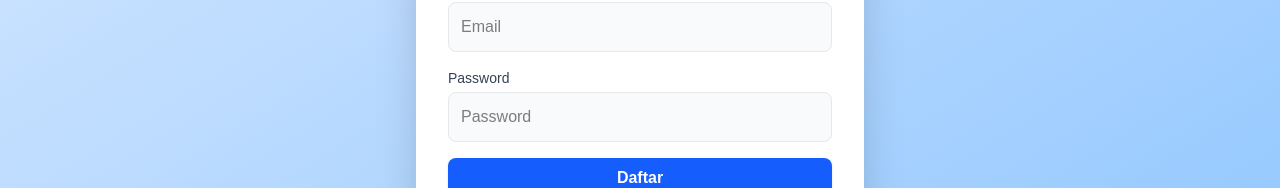
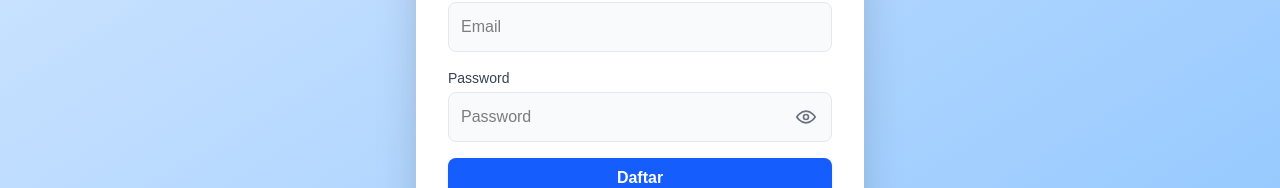
Before and after one commit to Ballon14/pajak, a Next.js app: page /register in a window 1280 px wide. Shown: the part 409-597 px from the top of the page. Built offline with nearby package versions, Linux system fonts and the light colour scheme.

Commit message:
update show password

```diff
--- a/app/login/page.js
+++ b/app/login/page.js
@@ -10,6 +10,7 @@ export default function LoginPage() {
     const [error, setError] = useState("")
     const [showContactAdmin, setShowContactAdmin] = useState(false)
     const [redirecting, setRedirecting] = useState(false)
+    const [showPassword, setShowPassword] = useState(false)
     const router = useRouter()
 
     useEffect(() => {
@@ -123,14 +124,67 @@ export default function LoginPage() {
                             <label className="block mb-1 text-sm font-medium text-gray-700">
                                 Password
                             </label>
-                            <input
-                                type="password"
-                                placeholder="Password"
-                                className="input text-black"
-                                value={password}
-                                onChange={(e) => setPassword(e.target.value)}
-                                required
-                            />
+                            <div className="relative">
+                                <input
+                                    type={showPassword ? "text" : "password"}
+                                    placeholder="Password"
+                                    className="input text-black pr-12"
+                                    value={password}
+                                    onChange={(e) =>
+                                        setPassword(e.target.value)
+                                    }
+                                    required
+                                />
+                                <button
+                                    type="button"
+                                    className="absolute right-2 top-1/2 -translate-y-1/2 text-gray-500 hover:text-gray-700 text-sm px-2 focus:outline-none"
+                                    onClick={() =>
+                                        setShowPassword((prev) => !prev)
+                                    }
+                                    tabIndex={-1}
+                                    aria-label={
+                                        showPassword
+                                            ? "Sembunyikan password"
+                                            : "Tampilkan password"
+                                    }
+                                >
+                                    {showPassword ? (
+                                        // Mata dicoret (hide)
+                                        <svg
+                                            xmlns="http://www.w3.org/2000/svg"
+                                            width="20"
+                                            height="20"
+                                            fill="none"
+                                            viewBox="0 0 24 24"
+                                        >
+                                            <path
+                                                stroke="currentColor"
+                                                strokeLinecap="round"
+                                                strokeLinejoin="round"
+                                                strokeWidth="2"
+                                                d="M3 3l18 18M10.7 10.7A2 2 0 0 0 12 14a2 2 0 0 0 1.3-3.3m-2.6 0A2 2 0 0 1 12 10a2 2 0 0 1 2 2c0 .37-.1.72-.3 1.02m-2.6-2.32C7.1 11.13 5.06 13.06 4 14c2.5 2.5 6.5 2.5 9 0 .41-.41.77-.86 1.08-1.32m2.12-2.12C18.94 13.06 16.9 15 15 16c-2.5 2.5-6.5 2.5-9 0C5.06 13.06 7.1 11.13 9 10c.41-.41.86-.77 1.32-1.08"
+                                            />
+                                        </svg>
+                                    ) : (
+                                        // Mata terbuka (show)
+                                        <svg
+                                            xmlns="http://www.w3.org/2000/svg"
+                                            width="20"
+                                            height="20"
+                                            fill="none"
+                                            viewBox="0 0 24 24"
+                                        >
+                                            <path
+                                                stroke="currentColor"
+                                                strokeLinecap="round"
+                                                strokeLinejoin="round"
+                                                strokeWidth="2"
+                                                d="M1 12s4-7 11-7 11 7 11 7-4 7-11 7S1 12 1 12Zm11-3a3 3 0 1 0 0 6 3 3 0 0 0 0-6Z"
+                                            />
+                                        </svg>
+                                    )}
+                                </button>
+                            </div>
                         </div>
                         <button
                             type="submit"
--- a/app/register/page.js
+++ b/app/register/page.js
@@ -8,6 +8,7 @@ export default function RegisterPage() {
     const [password, setPassword] = useState("")
     const [error, setError] = useState("")
     const [success, setSuccess] = useState("")
+    const [showPassword, setShowPassword] = useState(false)
     const router = useRouter()
 
     const handleSubmit = async (e) => {
@@ -97,14 +98,67 @@ export default function RegisterPage() {
                             <label className="block mb-1 text-sm font-medium text-gray-700">
                                 Password
                             </label>
-                            <input
-                                type="password"
-                                placeholder="Password"
-                                className="input text-black"
-                                value={password}
-                                onChange={(e) => setPassword(e.target.value)}
-                                required
-                            />
+                            <div className="relative">
+                                <input
+                                    type={showPassword ? "text" : "password"}
+                                    placeholder="Password"
+                                    className="input text-black pr-12"
+                                    value={password}
+                                    onChange={(e) =>
+                                        setPassword(e.target.value)
+                                    }
+                                    required
+                                />
+                                <button
+                                    type="button"
+                                    className="absolute right-2 top-1/2 -translate-y-1/2 text-gray-500 hover:text-gray-700 text-sm px-2 focus:outline-none"
+                                    onClick={() =>
+                                        setShowPassword((prev) => !prev)
+                                    }
+                                    tabIndex={-1}
+                                    aria-label={
+                                        showPassword
+                                            ? "Sembunyikan password"
+                                            : "Tampilkan password"
+                                    }
+                                >
+                                    {showPassword ? (
+                                        // Mata dicoret (hide)
+                                        <svg
+                                            xmlns="http://www.w3.org/2000/svg"
+                                            width="20"
+                                            height="20"
+                                            fill="none"
+                                            viewBox="0 0 24 24"
+                                        >
+                                            <path
+                                                stroke="currentColor"
+                                                strokeLinecap="round"
+                                                strokeLinejoin="round"
+                                                strokeWidth="2"
+                                                d="M3 3l18 18M10.7 10.7A2 2 0 0 0 12 14a2 2 0 0 0 1.3-3.3m-2.6 0A2 2 0 0 1 12 10a2 2 0 0 1 2 2c0 .37-.1.72-.3 1.02m-2.6-2.32C7.1 11.13 5.06 13.06 4 14c2.5 2.5 6.5 2.5 9 0 .41-.41.77-.86 1.08-1.32m2.12-2.12C18.94 13.06 16.9 15 15 16c-2.5 2.5-6.5 2.5-9 0C5.06 13.06 7.1 11.13 9 10c.41-.41.86-.77 1.32-1.08"
+                                            />
+                                        </svg>
+                                    ) : (
+                                        // Mata terbuka (show)
+                                        <svg
+                                            xmlns="http://www.w3.org/2000/svg"
+                                            width="20"
+                                            height="20"
+                                            fill="none"
+                                            viewBox="0 0 24 24"
+                                        >
+                                            <path
+                                                stroke="currentColor"
+                                                strokeLinecap="round"
+                                                strokeLinejoin="round"
+                                                strokeWidth="2"
+                                                d="M1 12s4-7 11-7 11 7 11 7-4 7-11 7S1 12 1 12Zm11-3a3 3 0 1 0 0 6 3 3 0 0 0 0-6Z"
+                                            />
+                                        </svg>
+                                    )}
+                                </button>
+                            </div>
                         </div>
                         <button
                             type="submit"
```
